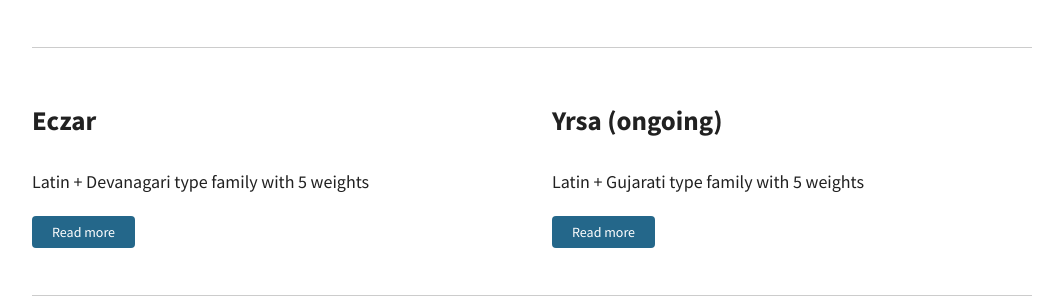
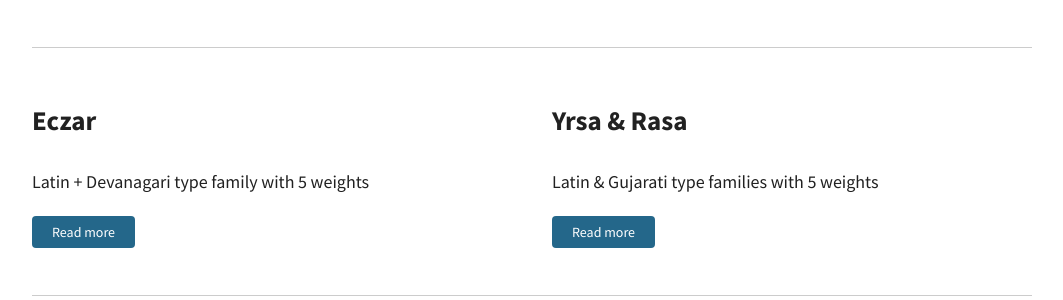
Before and after one commit to rosettatype/rosettatype.github.io, a Jekyll site: the page built from HOME.md, in a window 1280 px wide and 1250 px high. Shown: the part 491-791 px from the top of the window, without its empty margins (108-1171 px from the left). Built offline with Jekyll 4.4.1, drawn with Linux system fonts in a browser that asks for light colours.

Commit message:
Updated link to Yrsa & Rasa

```diff
--- a/_config.yml
+++ b/_config.yml
@@ -20,9 +20,9 @@ articles:
   - title: Eczar
     link: http://github.com/rosettatype/eczar
     description: Latin + Devanagari type family with 5 weights
-  - title: Yrsa (ongoing)
-    link: http://github.rosettatype.com/yrsa
-    description: Latin + Gujarati type family with 5 weights
+  - title: Yrsa & Rasa
+    link: http://github.rosettatype.com/yrsa-rasa
+    description: Latin & Gujarati type families with 5 weights
   - title: repos
     link: http://github.com/rosettatype/repos
     description: Quick and dirty Python script to track multiple Git repositories and easily fetch updates
```
